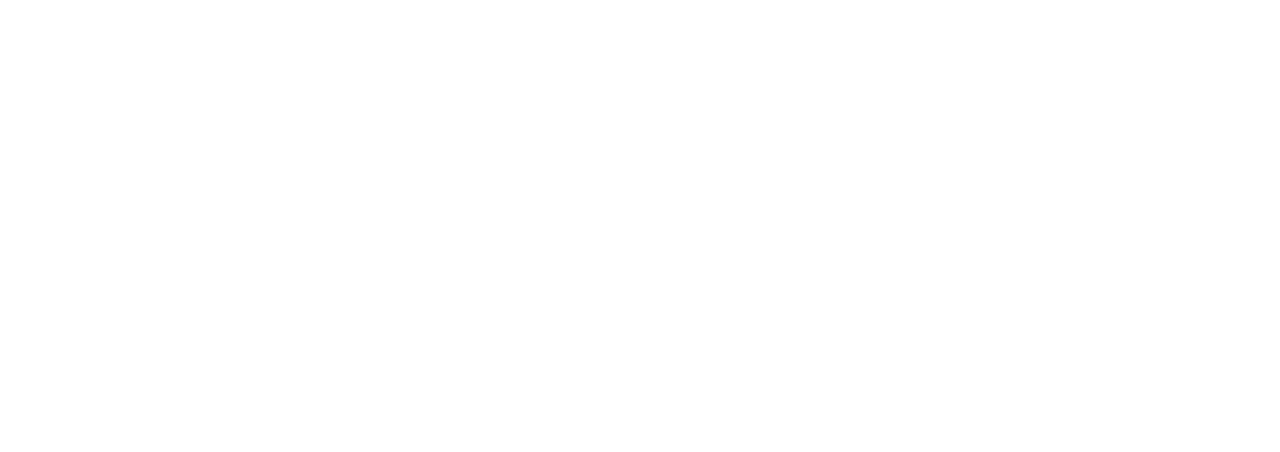
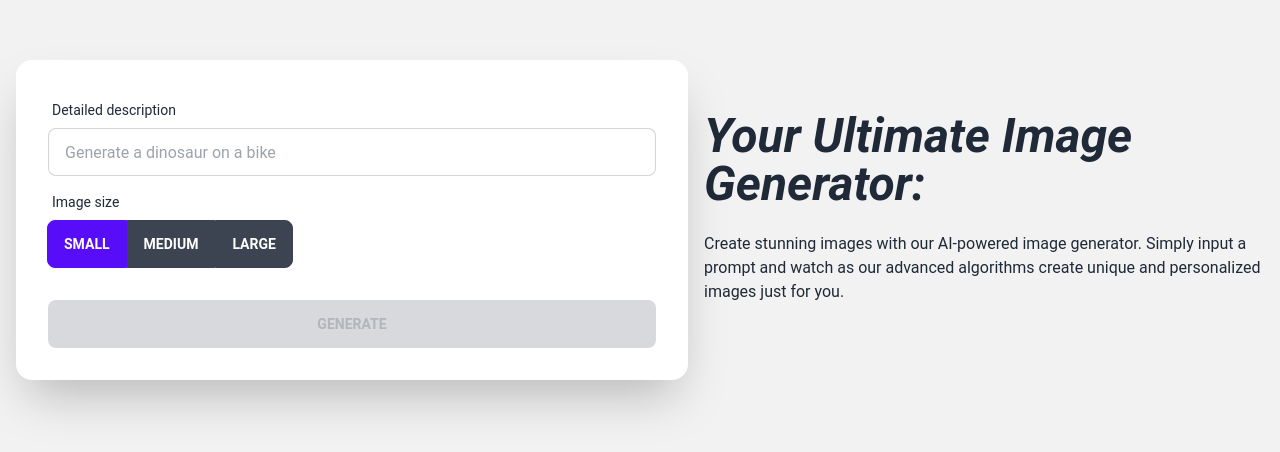
Before and after one commit to ArepaQuemada/img-generator, a Next.js app: page / in a window 1280 px wide. Shown: the part 180-632 px from the top of the page. Built offline with nearby package versions, Linux system fonts and the light colour scheme.

Commit message:
feat: form page, daisy ui components and redirect to generated image

```diff
--- a/package.json
+++ b/package.json
@@ -13,6 +13,7 @@
     "@types/node": "18.15.7",
     "@types/react": "18.0.29",
     "@types/react-dom": "18.0.11",
+    "daisyui": "^2.51.5",
     "eslint": "8.36.0",
     "eslint-config-next": "13.2.4",
     "next": "13.2.4",
--- /dev/null
+++ b/src/components/Form/Form.tsx
@@ -0,0 +1,91 @@
+import { FormValues } from "@/types/form-values";
+import { isValidForm } from "@/utilities/valid-form";
+import { useState } from "react";
+
+interface Props {
+  handleSubmit: (formValues: FormValues) => void;
+}
+
+export function Form({ handleSubmit }: Props) {
+  const [formValues, setFormValues] = useState<FormValues>({
+    prompt: "",
+    option: "small",
+  });
+
+  const isButtonDisabled = !isValidForm(formValues);
+
+  function handleChange(event: React.ChangeEvent<HTMLInputElement>) {
+    setFormValues({
+      ...formValues,
+      [event.target.name]: event.target.value,
+    });
+  }
+
+  function onSubmit(e: React.FormEvent<HTMLFormElement>) {
+    e.preventDefault();
+    handleSubmit(formValues);
+  }
+
+  return (
+    <div className="card flex-shrink-0 w-full max-w-2xl shadow-2xl bg-base-100">
+      <form className="card-body" onSubmit={onSubmit}>
+        <div className="form-control">
+          <label className="label">
+            <span className="label-text">Detailed description</span>
+          </label>
+          <input
+            type="text"
+            placeholder="Generate a dinosaur on a bike"
+            className="input input-bordered"
+            name="prompt"
+            value={formValues.prompt}
+            onChange={handleChange}
+          />
+        </div>
+        <div className="form-control">
+          <label className="label">
+            <span className="label-text">Image size</span>
+          </label>
+          <div className="btn-group">
+            <input
+              type="radio"
+              name="option"
+              data-title="Small"
+              className="btn"
+              onChange={handleChange}
+              checked={formValues.option === "small"}
+              value="small"
+            />
+            <input
+              type="radio"
+              name="option"
+              data-title="Medium"
+              className="btn"
+              onChange={handleChange}
+              checked={formValues.option === "medium"}
+              value="medium"
+            />
+            <input
+              type="radio"
+              name="option"
+              data-title="Large"
+              className="btn"
+              checked={formValues.option === "large"}
+              onChange={handleChange}
+              value="large"
+            />
+          </div>
+        </div>
+        <div className="form-control mt-6">
+          <button
+            type="submit"
+            className="btn btn-primary"
+            disabled={isButtonDisabled}
+          >
+            Generate
+          </button>
+        </div>
+      </form>
+    </div>
+  );
+}
--- /dev/null
+++ b/src/components/Hero/Hero.tsx
@@ -0,0 +1,14 @@
+export function Hero() {
+  return (
+    <div className="text-center lg:text-left">
+      <h1 className="text-5xl font-bold italic">
+        Your Ultimate Image Generator:
+      </h1>
+      <p className="py-6">
+        Create stunning images with our AI-powered image generator. Simply input
+        a prompt and watch as our advanced algorithms create unique and
+        personalized images just for you.
+      </p>
+    </div>
+  );
+}
--- a/src/pages/generated-image/index.tsx
+++ b/src/pages/generated-image/index.tsx
@@ -1,3 +1,24 @@
-export default function GeneratedImage() {
-  return <main>Generated Image</main>;
+import { GetServerSidePropsContext } from "next";
+
+export function getServerSideProps({ query }: GetServerSidePropsContext) {
+  console.log(query);
+  return {
+    props: {
+      prompt: query.prompt,
+    },
+  };
 }
+
+interface Props {
+  prompt: string;
+  url: string;
+}
+
+export default function GeneratedImage({ prompt, url }: Props) {
+  return (
+    <main>
+      Generated Image
+      <p>{prompt}</p>
+    </main>
+  );
+}
--- a/src/pages/index.tsx
+++ b/src/pages/index.tsx
@@ -1,8 +1,23 @@
+import { Form } from "@/components/Form/Form";
+import { Hero } from "@/components/Hero/Hero";
+import { FormValues } from "@/types/form-values";
+import { useRouter } from "next/router";
+
 export default function Home() {
+  const router = useRouter();
+
+  const handleSubmit = (formValues: FormValues) => {
+    const { prompt, option } = formValues;
+    router.push(`/generated-image?prompt=${prompt}&option=${option}`);
+  };
   return (
     <main>
-      <input></input>
-      <button></button>
+      <div className="hero min-h-screen bg-base-200">
+        <div className="hero-content flex-col lg:flex-row-reverse">
+          <Hero />
+          <Form handleSubmit={handleSubmit} />
+        </div>
+      </div>
     </main>
   );
 }
--- /dev/null
+++ b/src/types/form-values.ts
@@ -0,0 +1,4 @@
+export type FormValues = {
+  prompt: string;
+  option: string;
+};
--- /dev/null
+++ b/src/utilities/valid-form.ts
@@ -0,0 +1,5 @@
+import { FormValues } from "@/types/form-values";
+
+export const isValidForm = (formValues: FormValues) => {
+  return Object.values(formValues).every((value) => value !== "");
+};
--- a/tailwind.config.js
+++ b/tailwind.config.js
@@ -4,5 +4,8 @@
   theme: {
     extend: {},
   },
-  plugins: [],
+  plugins: [require("daisyui")],
+  daisyui: {
+    themes: ["light", "dark"],
+  },
 };
```
Also changed, not shown: 2 other files (tests, documents, lock files or other folders).
